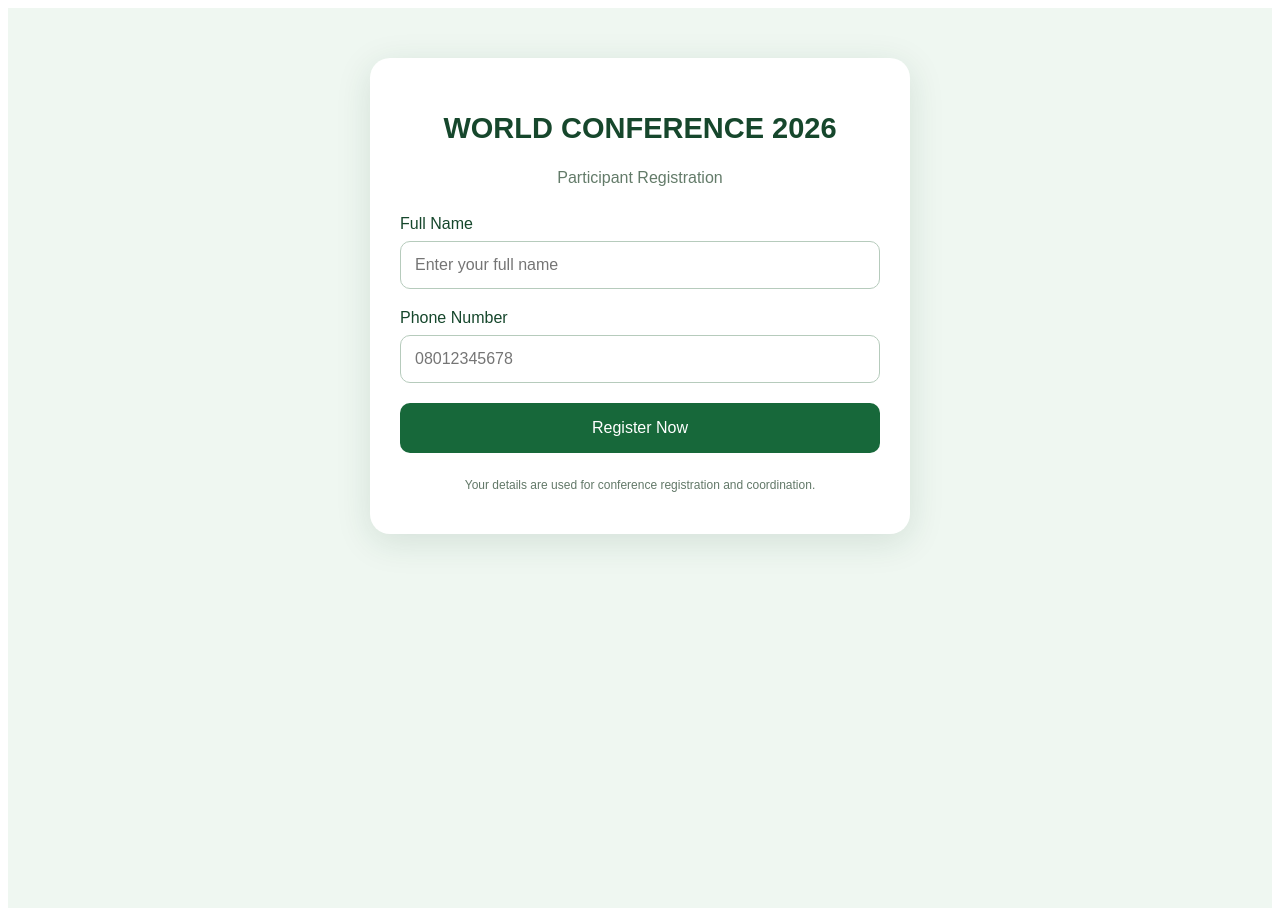
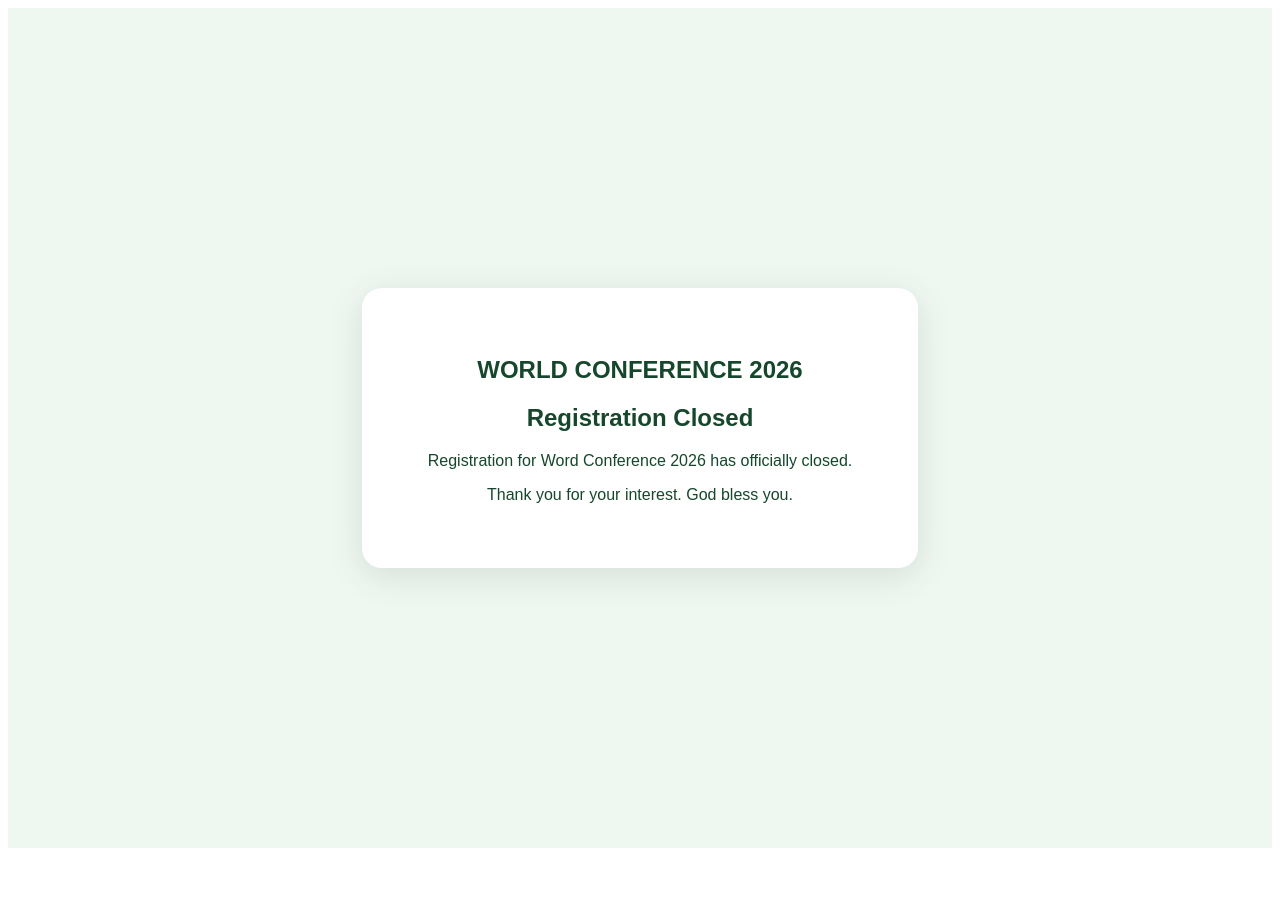
Before and after one commit to kingd-lab/connect-registration-portal, a Next.js app in the folder connect-registration-site/: page /world-conference in a window 1280 px wide. After the commit the page ends 856 px from the top, so only its background shows below. Built offline with nearby package versions, Linux system fonts and the light colour scheme.

Commit message:
Show conference registration closed notice

```diff
--- a/connect-registration-site/app/world-conference/page.jsx
+++ b/connect-registration-site/app/world-conference/page.jsx
@@ -1,32 +1,12 @@
-"use client";
-import { useState } from "react";
 export default function WorldConferencePage() {
-  const [name,setName]=useState("");
-  const [phone,setPhone]=useState("");
-  const [loading,setLoading]=useState(false);
-  const [result,setResult]=useState(null);
-  async function submit(e) {
-    e.preventDefault(); setLoading(true); setResult(null);
-    try {
-      const res=await fetch("/api/world-conference",{method:"POST",headers:{"Content-Type":"application/json"},body:JSON.stringify({name,phone})});
-      const data=await res.json();
-      setResult({success:res.ok,...data});
-      if(res.ok){setName("");setPhone("");}
-    } catch {setResult({success:false,error:"Connection failed. Please try again."});}
-    finally {setLoading(false);}
-  }
-  const input={display:"block",width:"100%",boxSizing:"border-box",padding:14,border:"1px solid #b6cbbc",borderRadius:10,marginTop:8,fontSize:16};
-  return <main style={{minHeight:"100vh",background:"#eff7f1",padding:"50px 16px",fontFamily:"Arial,sans-serif",color:"#16472c"}}>
-    <section style={{maxWidth:480,margin:"auto",background:"white",borderRadius:20,padding:30,boxShadow:"0 8px 35px #16472c20"}}>
-      <h1 style={{textAlign:"center",fontSize:29}}>WORLD CONFERENCE 2026</h1>
-      <p style={{textAlign:"center",color:"#637b69"}}>Participant Registration</p>
-      <form onSubmit={submit} style={{display:"grid",gap:20,marginTop:28}}>
-        <label>Full Name<input style={input} required maxLength={100} autoComplete="name" value={name} onChange={e=>setName(e.target.value)} placeholder="Enter your full name"/></label>
-        <label>Phone Number<input style={input} required type="tel" inputMode="tel" maxLength={20} autoComplete="tel" value={phone} onChange={e=>setPhone(e.target.value)} placeholder="08012345678"/></label>
-        <button disabled={loading} style={{background:"#17683a",color:"white",border:0,borderRadius:10,padding:16,fontSize:16}}>{loading?"Submitting...":"Register Now"}</button>
-      </form>
-      {result&&<div role="status" style={{marginTop:20,padding:16,borderRadius:10,background:result.success?"#e1f6e7":"#ffeaea",color:result.success?"#155b33":"#922"}}>{result.message||result.error}{result.registrationId&&<p><strong>Registration ID: {result.registrationId}</strong></p>}</div>}
-      <p style={{marginTop:25,fontSize:12,textAlign:"center",color:"#627868"}}>Your details are used for conference registration and coordination.</p>
-    </section>
-  </main>;
+  return (
+    <main style={{ minHeight: "100vh", background: "#eff7f1", display: "grid", placeItems: "center", padding: 20, fontFamily: "Arial, sans-serif", color: "#16472c" }}>
+      <section style={{ maxWidth: 500, width: "100%", textAlign: "center", background: "white", borderRadius: 20, padding: "48px 28px", boxShadow: "0 8px 35px #16472c20" }}>
+        <h1>WORLD CONFERENCE 2026</h1>
+        <h2>Registration Closed</h2>
+        <p>Registration for Word Conference 2026 has officially closed.</p>
+        <p>Thank you for your interest. God bless you.</p>
+      </section>
+    </main>
+  );
 }
```
